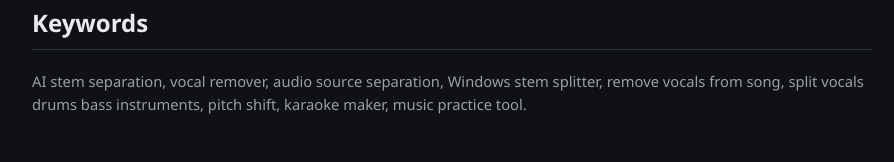
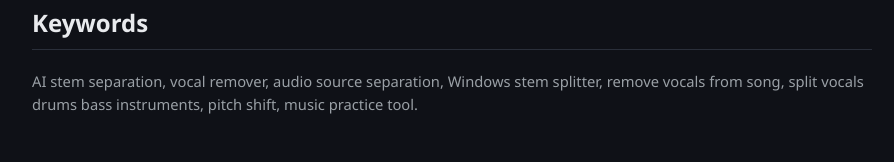
Before and after one commit to acegikm7on/StemMixer-Release, a plain HTML site: page docs/index.html in a window 1280 px wide. Shown: the part 2674-2836 px from the top of the page, without its empty margins (188-1082 px from the left). Drawn offline with Linux system fonts and the light colour scheme.

Commit message:
docs: remove karaoke from README keywords and landing page
Co-authored-by: Cursor <cursoragent@cursor.com>

```diff
--- a/docs/index.html
+++ b/docs/index.html
@@ -5,7 +5,7 @@
   <meta name="viewport" content="width=device-width, initial-scale=1">
   <title>StemMixer - Windows AI Stem Separation &amp; Vocal Remover App</title>
   <meta name="description" content="StemMixer v1.1.0 and VocalRemover v1.0.2 — Windows AI stem separation, vocal remover, pitch shift, YouTube playlist import, and WAV/MP3 export.">
-  <meta name="keywords" content="AI stem separation, vocal remover, audio source separation, Windows stem splitter, remove vocals from song, split vocals drums bass instruments, pitch shift, karaoke, music practice">
+  <meta name="keywords" content="AI stem separation, vocal remover, audio source separation, Windows stem splitter, remove vocals from song, split vocals drums bass instruments, pitch shift, music practice">
   <link rel="canonical" href="https://acegikm7on.github.io/StemMixer-Release/">
   <meta property="og:title" content="StemMixer - Windows AI Stem Separation &amp; Vocal Remover App">
   <meta property="og:description" content="StemMixer v1.1.0 + VocalRemover v1.0.2. Separate vocals, drums, bass, and instruments. HQ Vocal, pitch shift, playlist import, WAV/MP3 export.">
@@ -149,7 +149,7 @@
     <h2>Keywords</h2>
     <p class="keywords">
       AI stem separation, vocal remover, audio source separation, Windows stem splitter,
-      remove vocals from song, split vocals drums bass instruments, pitch shift, karaoke maker, music practice tool.
+      remove vocals from song, split vocals drums bass instruments, pitch shift, music practice tool.
     </p>
 
     <footer>
```
Also changed, not shown: 1 other file.
